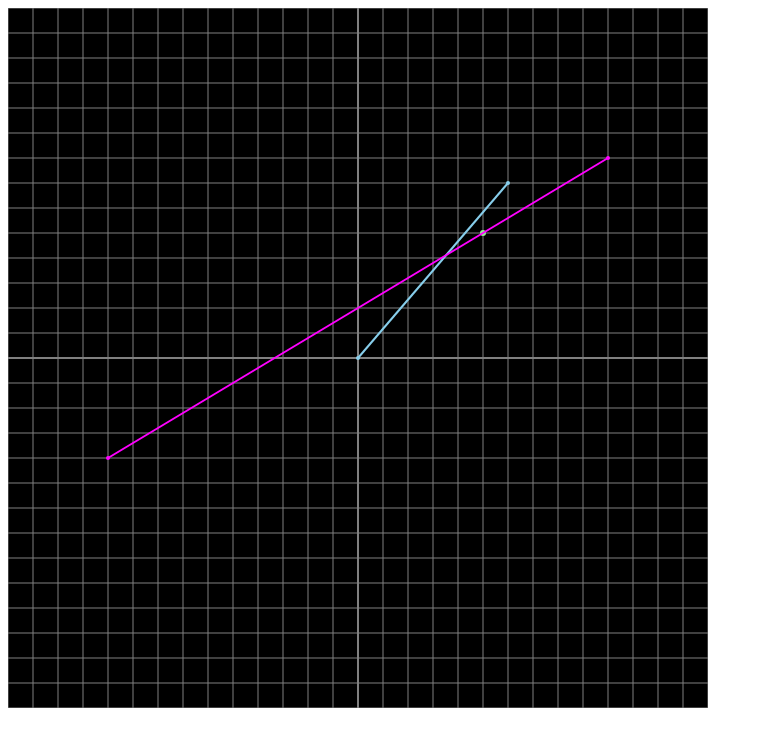
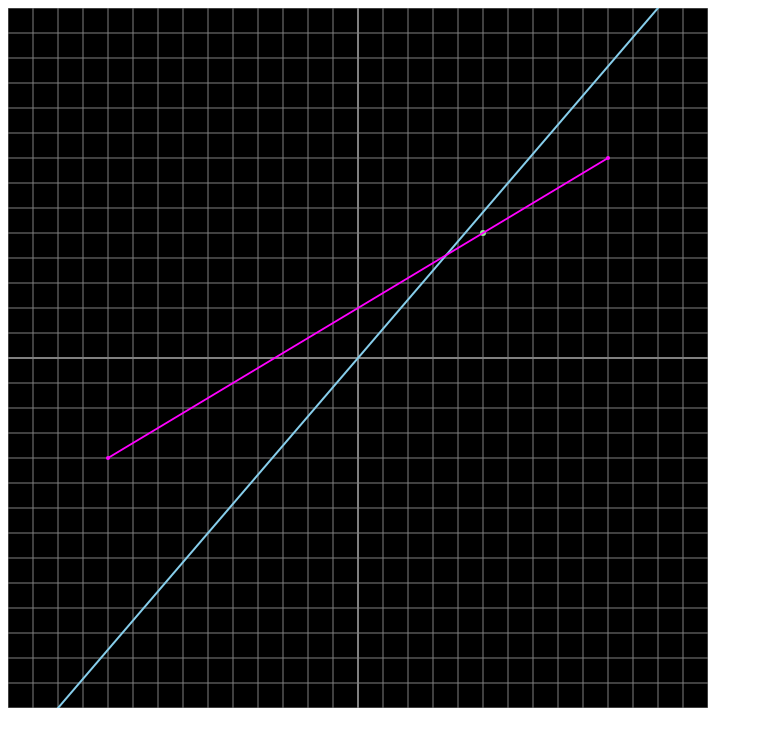
Before and after one commit to Bibekpandey/circ_animate, a plain HTML site: page linear_programming/index.html in a window 1280 px wide. Shown: the whole page, without its empty margins (0-763 px from the left). Drawn offline with Linux system fonts and the light colour scheme.

Commit message:
Add extended line

```diff
--- a/linear_programming/grid.js
+++ b/linear_programming/grid.js
@@ -65,6 +65,34 @@ const renderLine = (grid, x1, y1, x2, y2, color, width) => {
     ctx.stroke();
 };
 
-const renderExtendedLine = (grid, x1, y1, x2, y2, color) => {
-    // TODO later
+// of the form ax + by = c
+const renderLineEq = (grid, a, b, c, color, width) => {
+    if(a == 0 && b == 0) {
+        return;
+    } else if(a == 0) {
+        // render horizontal line
+        renderLine(grid, grid.xrange[0], c/b, grid.xrange[1], c/b, color, width);
+    } else if(b == 0) {
+        // render vertical line
+        renderLine(grid, c/a, grid.yrange[0], c/a, grid.yrange[1], color, width);
+    } else {
+        const y1 = (c - a * grid.xrange[0]) / b;
+        const y2 = (c - a * grid.xrange[1]) / b;
+        renderLine(grid, grid.xrange[0], y1, grid.xrange[1], y2, color, width);
+    }
 };
+
+const getLineEq = (x1, y1, x2, y2) => {
+    const dx = x2-x1;
+    const dy = y2-y1;
+    return {
+        a: -dy,
+        b: dx,
+        c: y1*dx - x1*dy,
+    };
+};
+
+const renderExtendedLine = (grid, x1, y1, x2, y2, color, width) => {
+    const lineEq = getLineEq(x1, y1, x2, y2);
+    renderLineEq(grid, lineEq.a, lineEq.b, lineEq.c, color, width);
+};
--- a/linear_programming/index.html
+++ b/linear_programming/index.html
@@ -11,8 +11,8 @@
             </div>
         </div>
     </body>
+    <script src="utils.js"></script>
     <script src="grid.js"></script>
-    <script src="functional.js"></script>
     <script>
         const canvas = document.getElementById("solution");
         const grid = newGrid(canvas);
@@ -20,14 +20,27 @@
         // Curry required functions
         const curriedRenderPoint = curry(renderPoint, 3);
         const curriedRenderLine = curry(renderLine, 5);
+        const curriedRenderExtendedLine = curry(renderExtendedLine, 5);
 
         // Get partially applied functions
         const point  = curriedRenderPoint(grid);
         const line = curriedRenderLine(grid);
+        const lineExtended = curriedRenderExtendedLine(grid);
+
+        const system = {
+            objective: {c1: 3, c2: 2},
+            constraints: [  // constrints in the form a1X1 + ... anXn <= b1
+                {a1: -1, b: 0}, // x >= 0 equiv to -x <= 0
+                {a2: -1, b: 0}, // y >= 0 equiv to -y <= 0
+                {a1: 1, a2: 2, b: 4}, // x + 2y <= 4
+                {a1: 1, a2: -1, b: 1}, // x - y <= 1
+            ],
+        };
+        const colors = system.constraints.map(_ => randomColor());
 
         renderGrid(grid);
         point(5, 5, "lightgreen");
-        line(0, 0, 6, 7, "skyblue", 2);
+        lineExtended(0, 0, 6, 7, "skyblue", 2);
         line(-10, -4, 10, 8, "magenta", 2);
     </script>
 </html>
--- a/linear_programming/functional.js
+++ b/linear_programming/utils.js
@@ -11,3 +11,12 @@ const curry = (func, numargs) => {
         }
     };
 };
+
+
+const randomColor = () => {
+    const chars = '00123456789abcdeff';
+    const rand = () => Math.random() * chars.length
+    return '#' + [...Array(6)].map(_ => chars[parseInt(rand())]).join('');
+};
+
+window.randomColor = randomColor;
```
